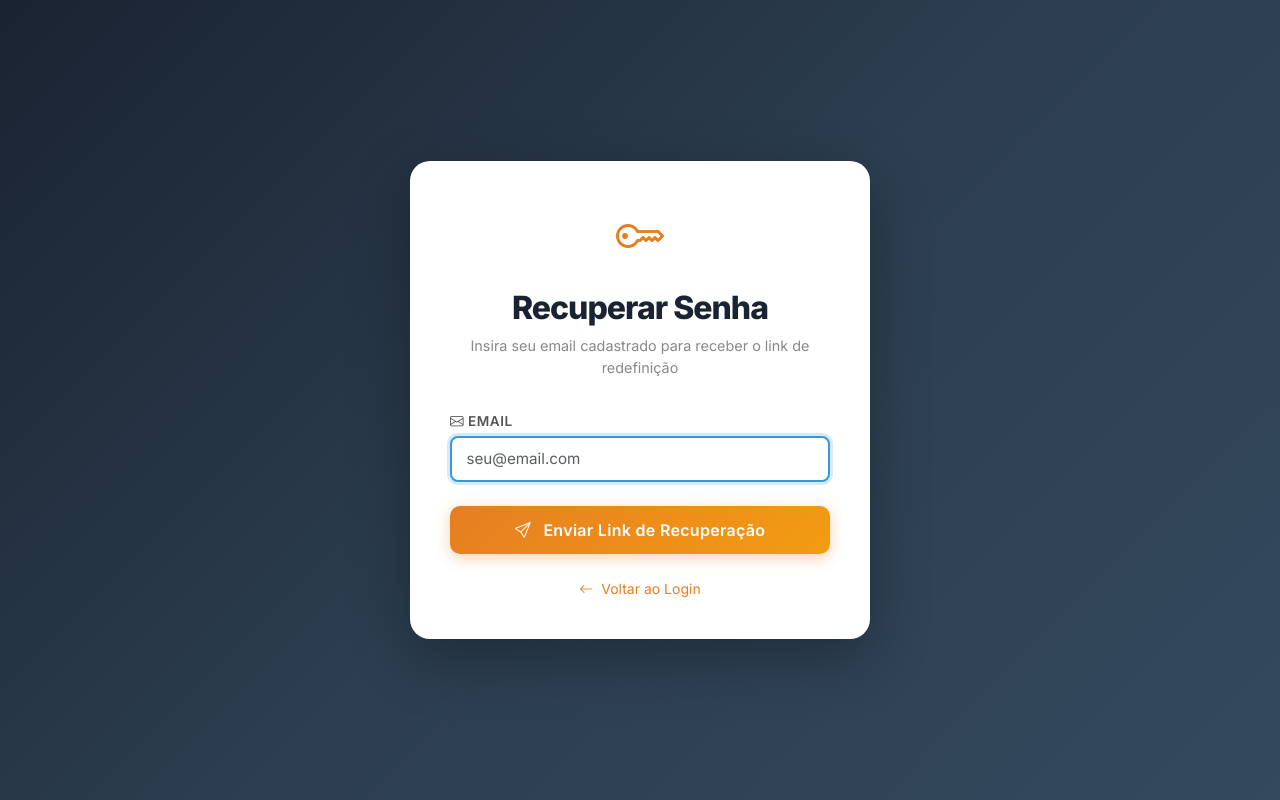
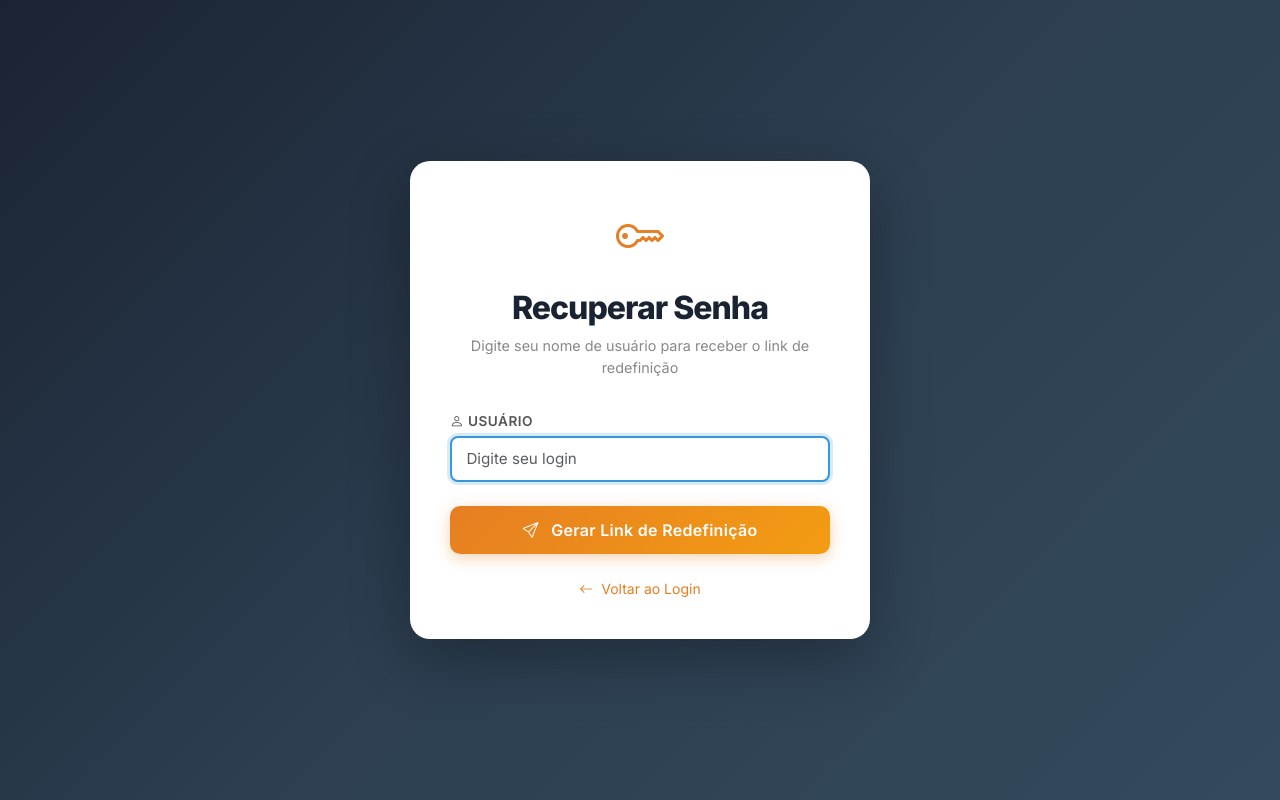
Before and after one commit to ronaldoldiniz/fim-digital, a PHP site: page /recuperar_senha.php in a window 1280 px wide. Run offline with PHP 8.4, Linux system fonts and the light colour scheme.

Commit message:
Recuperação de senha por login + link direto na tela

```diff
--- a/recuperar_senha.php
+++ b/recuperar_senha.php
@@ -1,7 +1,7 @@
 <?php
 /**
- * FIM Digital - Recuperação de Senha (Passo 1)
- * Formulário para solicitar redefinição de senha via email
+ * FIM Digital - Recuperação de Senha
+ * Redefinição de senha via login do usuário
  */
 
 session_start();
@@ -16,10 +16,8 @@ $pdo = getConnection();
 
 // Auto-migration: criar coluna email e tabela password_resets se não existirem
 try {
-    $pdo->exec("ALTER TABLE usuarios ADD COLUMN email VARCHAR(255) DEFAULT NULL UNIQUE AFTER login");
-} catch (PDOException $e) {
-    // Coluna já existe - ignorar
-}
+    $pdo->exec("ALTER TABLE usuarios ADD COLUMN email VARCHAR(255) DEFAULT NULL UNIQUE AFTER login, ADD INDEX idx_email (email)");
+} catch (PDOException $e) {}
 try {
     $pdo->exec("CREATE TABLE IF NOT EXISTS password_resets (
         id INT AUTO_INCREMENT PRIMARY KEY,
@@ -32,86 +30,76 @@ try {
         INDEX idx_token (token),
         INDEX idx_expires (expires_at)
     ) ENGINE=InnoDB DEFAULT CHARSET=utf8mb4");
-} catch (PDOException $e) {
-    // Tabela já existe - ignorar
-}
+} catch (PDOException $e) {}
 
 require_once __DIR__ . '/config/auth.php';
 
 $mensagem = '';
 $tipoMsg = '';
-$email = '';
+$login = '';
 $linkExibido = '';
 
 if ($_SERVER['REQUEST_METHOD'] === 'POST') {
-    $email = trim($_POST['email'] ?? '');
+    $login = trim($_POST['login'] ?? '');
 
-    if (empty($email) || !filter_var($email, FILTER_VALIDATE_EMAIL)) {
+    if (empty($login)) {
         $tipoMsg = 'danger';
-        $mensagem = 'Informe um endereço de email válido.';
+        $mensagem = 'Informe seu nome de usuário.';
     } else {
-        $usuario = buscarUsuarioPorEmail($email);
+        $stmt = $pdo->prepare("SELECT id, nome, login, email FROM usuarios WHERE login = ? AND ativo = 1 LIMIT 1");
+        $stmt->execute([$login]);
+        $usuario = $stmt->fetch();
 
         if ($usuario) {
+            // Invalidar tokens anteriores do usuário
+            $pdo->prepare("UPDATE password_resets SET used_at = NOW() WHERE usuario_id = ? AND used_at IS NULL")->execute([$usuario['id']]);
+
             $token = gerarTokenRedefinicao($usuario['id']);
             if ($token) {
-                $link = (isset($_SERVER['HTTPS']) && $_SERVER['HTTPS'] === 'on' ? 'https' : 'http')
-                      . '://' . $_SERVER['HTTP_HOST'] . rtrim(dirname($_SERVER['SCRIPT_NAME']), '/')
-                      . '/redefinir_senha.php?token=' . urlencode($token);
+                $baseUrl = (isset($_SERVER['HTTPS']) && $_SERVER['HTTPS'] === 'on' ? 'https' : 'http')
+                         . '://' . $_SERVER['HTTP_HOST']
+                         . rtrim(dirname($_SERVER['SCRIPT_NAME']), '/');
+                $linkExibido = $baseUrl . '/redefinir_senha.php?token=' . urlencode($token);
 
-                $corpoHtml = '
-                <!DOCTYPE html>
-                <html>
-                <head><meta charset="utf-8"><style>
-                    body { font-family: Arial, sans-serif; background: #f4f4f4; margin: 0; padding: 0; }
-                    .container { max-width: 600px; margin: 30px auto; background: #fff; border-radius: 12px; overflow: hidden; box-shadow: 0 4px 20px rgba(0,0,0,0.1); }
-                    .header { background: linear-gradient(135deg, #1a2332, #2c3e50); padding: 30px; text-align: center; }
-                    .header h1 { color: #e67e22; margin: 0; font-size: 24px; }
-                    .header p { color: #ccc; margin: 5px 0 0; font-size: 14px; }
-                    .body { padding: 30px; }
-                    .body h2 { color: #333; font-size: 20px; margin: 0 0 15px; }
-                    .body p { color: #666; line-height: 1.6; margin: 0 0 20px; }
-                    .btn { display: inline-block; background: #e67e22; color: #fff; text-decoration: none; padding: 14px 32px; border-radius: 8px; font-weight: bold; font-size: 16px; }
-                    .btn:hover { background: #d35400; }
-                    .footer { padding: 20px 30px; text-align: center; color: #999; font-size: 12px; border-top: 1px solid #eee; }
-                </style></head>
-                <body>
+                // Tentar enviar email se o usuário tiver email cadastrado
+                if (!empty($usuario['email'])) {
+                    $corpoHtml = '
+                    <!DOCTYPE html><html><head><meta charset="utf-8"><style>
+                        body{font-family:Arial,sans-serif;background:#f4f4f4;margin:0;padding:0}
+                        .container{max-width:600px;margin:30px auto;background:#fff;border-radius:12px;overflow:hidden;box-shadow:0 4px 20px rgba(0,0,0,0.1)}
+                        .header{background:linear-gradient(135deg,#1a2332,#2c3e50);padding:30px;text-align:center}
+                        .header h1{color:#e67e22;margin:0;font-size:24px}
+                        .header p{color:#ccc;margin:5px 0 0;font-size:14px}
+                        .body{padding:30px}
+                        .body h2{color:#333;font-size:20px;margin:0 0 15px}
+                        .body p{color:#666;line-height:1.6;margin:0 0 20px}
+                        .btn{display:inline-block;background:#e67e22;color:#fff;text-decoration:none;padding:14px 32px;border-radius:8px;font-weight:bold;font-size:16px}
+                        .btn:hover{background:#d35400}
+                        .footer{padding:20px 30px;text-align:center;color:#999;font-size:12px;border-top:1px solid #eee}
+                    </style></head><body>
                     <div class="container">
-                        <div class="header">
-                            <h1>FIM Digital</h1>
-                            <p>Redefinição de Senha</p>
-                        </div>
+                        <div class="header"><h1>FIM Digital</h1><p>Redefinição de Senha</p></div>
                         <div class="body">
                             <h2>Olá, ' . htmlspecialchars($usuario['nome']) . '!</h2>
                             <p>Recebemos uma solicitação de redefinição de senha para sua conta no <strong>FIM Digital</strong>.</p>
                             <p>Clique no botão abaixo para criar uma nova senha. Este link expira em <strong>1 hora</strong>.</p>
-                            <p style="text-align:center"><a href="' . $link . '" class="btn">Redefinir Senha</a></p>
-                            <p>Se você não solicitou esta redefinição, ignore este email. Sua senha permanecerá a mesma.</p>
-                            <p style="font-size:13px;color:#999">Ou copie o link:<br>' . $link . '</p>
+                            <p style="text-align:center"><a href="' . $linkExibido . '" class="btn">Redefinir Senha</a></p>
+                            <p>Se você não solicitou esta redefinição, ignore este email.</p>
                         </div>
-                        <div class="footer">
-                            FIM Digital &copy; ' . date('Y') . ' Morot&oacute; Ind&uacute;stria e Com&eacute;rcio de Aspiradores Industriais
-                        </div>
-                    </div>
-                </body>
-                </html>';
+                        <div class="footer">FIM Digital &copy; ' . date('Y') . ' Morot&oacute; Ind&uacute;stria</div>
+                    </div></body></html>';
+                    enviarEmail($usuario['email'], 'Redefinição de Senha - FIM Digital', $corpoHtml);
+                }
 
-                $emailOk = enviarEmail($usuario['email'], 'Redefinição de Senha - FIM Digital', $corpoHtml);
-                if (!$emailOk) {
-                    $mensagem = 'Não foi possível enviar o email. Use o link abaixo diretamente (válido por 1 hora):';
-                    $tipoMsg = 'warning';
-                    $linkExibido = $link;
-                } else {
-                    $mensagem = 'Enviamos um link de redefinição para <strong>' . htmlspecialchars($email) . '</strong>. Verifique sua caixa de entrada e spam.';
-                    $tipoMsg = 'success';
-                }
+                $mensagem = 'Clique no link abaixo para redefinir sua senha. O link expira em <strong>1 hora</strong>.';
+                $tipoMsg = 'success';
             } else {
                 $mensagem = 'Erro ao gerar token. Tente novamente.';
                 $tipoMsg = 'danger';
             }
         } else {
-            $mensagem = 'Email não encontrado em nossa base. Entre em contato com o administrador para cadastrar seu email.';
-            $tipoMsg = 'warning';
+            $mensagem = 'Usuário não encontrado ou inativo.';
+            $tipoMsg = 'danger';
         }
     }
 }
@@ -135,22 +123,22 @@ if ($_SERVER['REQUEST_METHOD'] === 'POST') {
                     <i class="bi bi-key" style="font-size: 3rem; color: #e67e22;"></i>
                 </div>
                 <h1>Recuperar Senha</h1>
-                <p>Insira seu email cadastrado para receber o link de redefinição</p>
+                <p>Digite seu nome de usuário para receber o link de redefinição</p>
             </div>
 
             <?php if ($mensagem): ?>
                 <?php if ($tipoMsg === 'success'): ?>
-                <div class="alert alert-success d-flex align-items-center" role="alert">
+                <div class="alert alert-success" role="alert">
                     <i class="bi bi-check-circle-fill me-2"></i>
                     <?= $mensagem ?>
-                </div>
-                <?php elseif ($tipoMsg === 'warning'): ?>
-                <div class="alert alert-warning" role="alert">
-                    <i class="bi bi-exclamation-triangle-fill me-2"></i>
-                    <?= htmlspecialchars($mensagem) ?>
-                    <?php if (isset($linkExibido)): ?>
+                    <?php if ($linkExibido): ?>
                     <div class="mt-2 p-2 bg-white rounded border" style="word-break:break-all;font-size:0.85rem">
                         <a href="<?= htmlspecialchars($linkExibido) ?>"><?= htmlspecialchars($linkExibido) ?></a>
+                    </div>
+                    <div class="mt-2 small">
+                        <button class="btn btn-sm btn-outline-secondary" onclick="navigator.clipboard.writeText('<?= htmlspecialchars($linkExibido) ?>');this.textContent='Copiado!';setTimeout(()=>this.textContent='Copiar link',2000)">
+                            <i class="bi bi-clipboard"></i> Copiar link
+                        </button>
                     </div>
                     <?php endif; ?>
                 </div>
@@ -164,21 +152,21 @@ if ($_SERVER['REQUEST_METHOD'] === 'POST') {
 
             <form method="POST" action="" id="formRecuperar">
                 <div class="mb-4">
-                    <label for="email" class="form-label">
-                        <i class="bi bi-envelope"></i> Email
+                    <label for="login" class="form-label">
+                        <i class="bi bi-person"></i> Usuário
                     </label>
-                    <input type="email"
+                    <input type="text"
                            class="form-control form-control-lg"
-                           id="email"
-                           name="email"
-                           placeholder="seu@email.com"
-                           value="<?= htmlspecialchars($email) ?>"
-                           autocomplete="email"
+                           id="login"
+                           name="login"
+                           placeholder="Digite seu login"
+                           value="<?= htmlspecialchars($login) ?>"
+                           autocomplete="username"
                            required
                            autofocus>
                 </div>
                 <button type="submit" class="btn btn-nova-fim btn-industrial w-100" id="btnEnviar">
-                    <i class="bi bi-send me-2"></i> Enviar Link de Recuperação
+                    <i class="bi bi-send me-2"></i> Gerar Link de Redefinição
                 </button>
             </form>
 
@@ -194,7 +182,7 @@ if ($_SERVER['REQUEST_METHOD'] === 'POST') {
     document.getElementById('formRecuperar').addEventListener('submit', function() {
         var btn = document.getElementById('btnEnviar');
         btn.disabled = true;
-        btn.innerHTML = '<span class="spinner-border spinner-border-sm me-2"></span> Enviando...';
+        btn.innerHTML = '<span class="spinner-border spinner-border-sm me-2"></span> Gerando...';
     });
     </script>
 </body>
```
